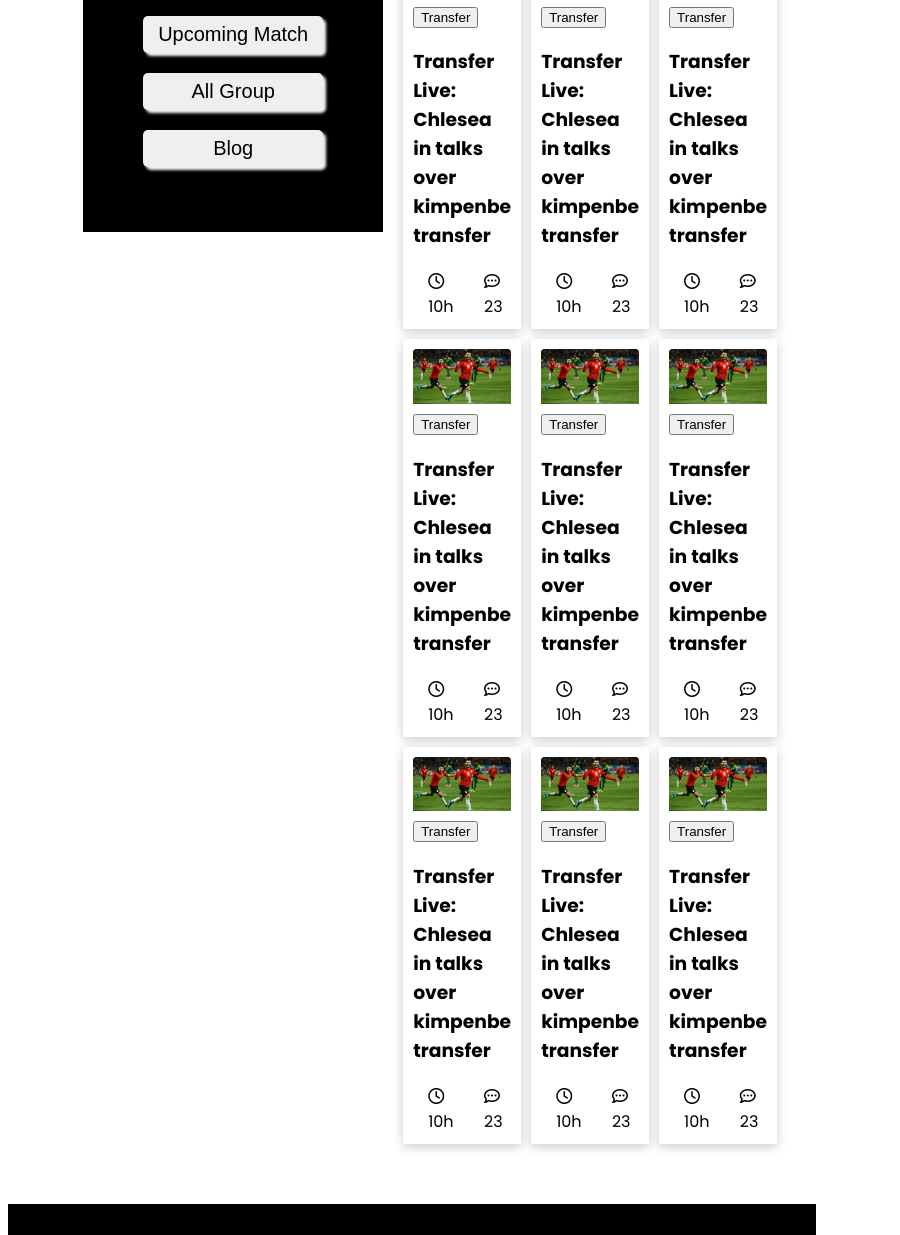
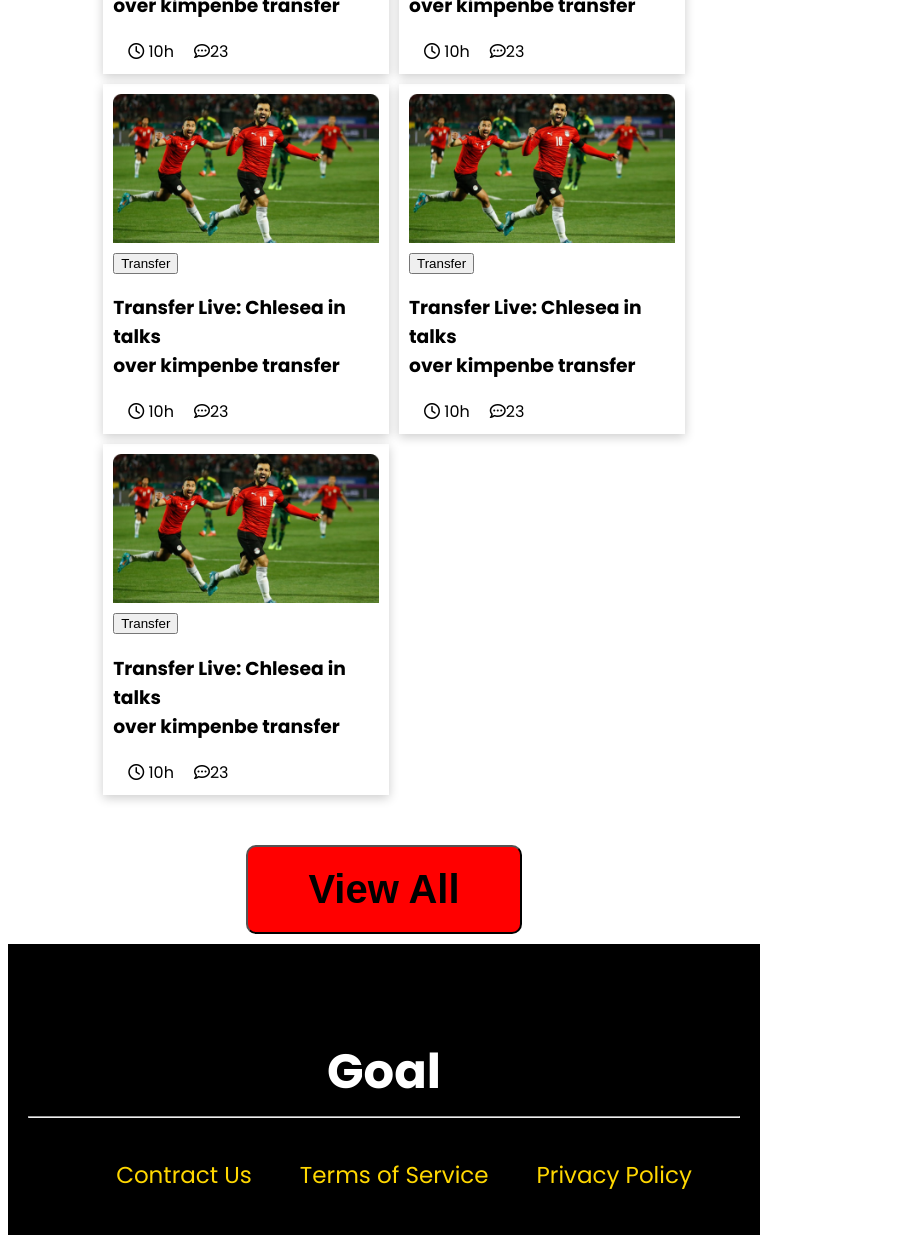
Before and after one commit to Mosarof5228/WCF2022, a plain HTML site: page index.html in a window 768 px wide. Shown: the part 1535-2770 px from the top of the page, 900 px wide, since content can reach past the window. Drawn offline with Linux system fonts and the light colour scheme.

Commit message:
tabletrescom

```diff
--- a/index.html
+++ b/index.html
@@ -16,7 +16,7 @@
         <div class="header-container">
             <div class="col-1">
                 <h3 class="col-1-title">Footbal plays is a globally spread that's means<br> all other the world and it will be very special in 2025</h3>
-                <p class="col-1-para">Missi is a greatest player all over the world and upcoming world <br> cup he will take i think because there are many <br> good player in his team. Missi is a greatest player all over the <br>world and upcoming world cup he will take i think because <br>there are many good player in his team</p>
+                <p class="col-1-para" title="world and upcoming world cup he will take i think because there are many good player in his ">Missi is a greatest player all over the world and upcoming world <br> cup he will take i think because there are many <br> good player in his team. Missi is a greatest player all over the <br>world and upcoming world cup he will take i think because <br>there are many good player in his team</p>
                 <button class="col-1-button">Watch Live</button>
             </div>
             <div class="col-2">
@@ -32,7 +32,7 @@
     <section class="section-container">
         <div class="main-container">
             <div class="left-site-link">
-                <button><a href="">Upcoming Match</a></button>
+                <button><a href="">U.Match</a></button>
                 <button><a href="">All Group</a></button>
                 <button id="special"><a href="">Blog</a></button>
             </div>
@@ -176,7 +176,10 @@
         </div>
     </section>
     <!-- main section end -->
-
+    <!-- extra view all -->
+    <div class="view-all">
+        <button>View All</button>
+    </div>
     <!-- start footer section -->
     <section class="footer-section-container">
         <div class="footer-content-top">
--- a/style.css
+++ b/style.css
@@ -162,7 +162,22 @@ body{
     font-weight: 500;
     color:gold
 }
+.view-all > button{
 
+    visibility: hidden;
+    padding:20px 60px;
+    font-size:40px;
+    background-color: red;
+    border-radius: 10px;
+    font-weight: bold;
+}
+.view-all{
+    display:flex;
+    justify-content: center;
+    align-items: center;
+    margin-top: 50px;
+
+}
 
 
 
@@ -227,4 +242,79 @@ body{
         font-size:18px;
         align-items: center;
     }
+    .view-all > button{
+        visibility: hidden;
+    }
 }
+
+@media only screen and (min-width:676px) and (max-width:992px) {
+    .col-1-title{
+        font-size:1em
+    }
+    .col-1-para{
+        font-size:12px;
+        width:100px;
+        height:50px;
+        overflow: hidden;
+        text-overflow: ellipsis;
+        white-space: nowrap;
+    }
+    .main-container{
+        display:flex;
+        flex-direction: column;
+
+    }
+
+    .left-site-link{
+        display:flex;
+        flex-direction: row;;
+        background-color:white;
+        justify-content: center;
+        max-width:unset;
+        height:100px;
+        width:auto;
+        margin-bottom: 20px;
+        justify-content: space-between;
+
+    }
+    .left-site-link button{
+
+        margin-left:20px;
+        width:400px;
+
+    }
+    .left-site-link  button a{
+    font-size:30px;
+    font-weight: bold;
+    padding:5px 10px;
+    }
+    #special{
+        background-color:red;
+    }
+    .right-site-blogs{
+        grid-template-columns: repeat(2, 1fr);
+    }
+    .view-all > button{
+        visibility: visible;
+    }
+    .footer-content-top h1{
+        font-size:3em;
+    }
+    .footer-content-bottom li a {
+        font-size:23px;
+
+
+    }
+    .footer-content-bottom ul{
+        flex-wrap: wrap;
+
+    }
+    .footer-section-container{
+        margin-top:10px;
+        margin-left:0px;
+        width:auto;
+        margin-bottom: 20px;
+
+
+    }
+}
```
